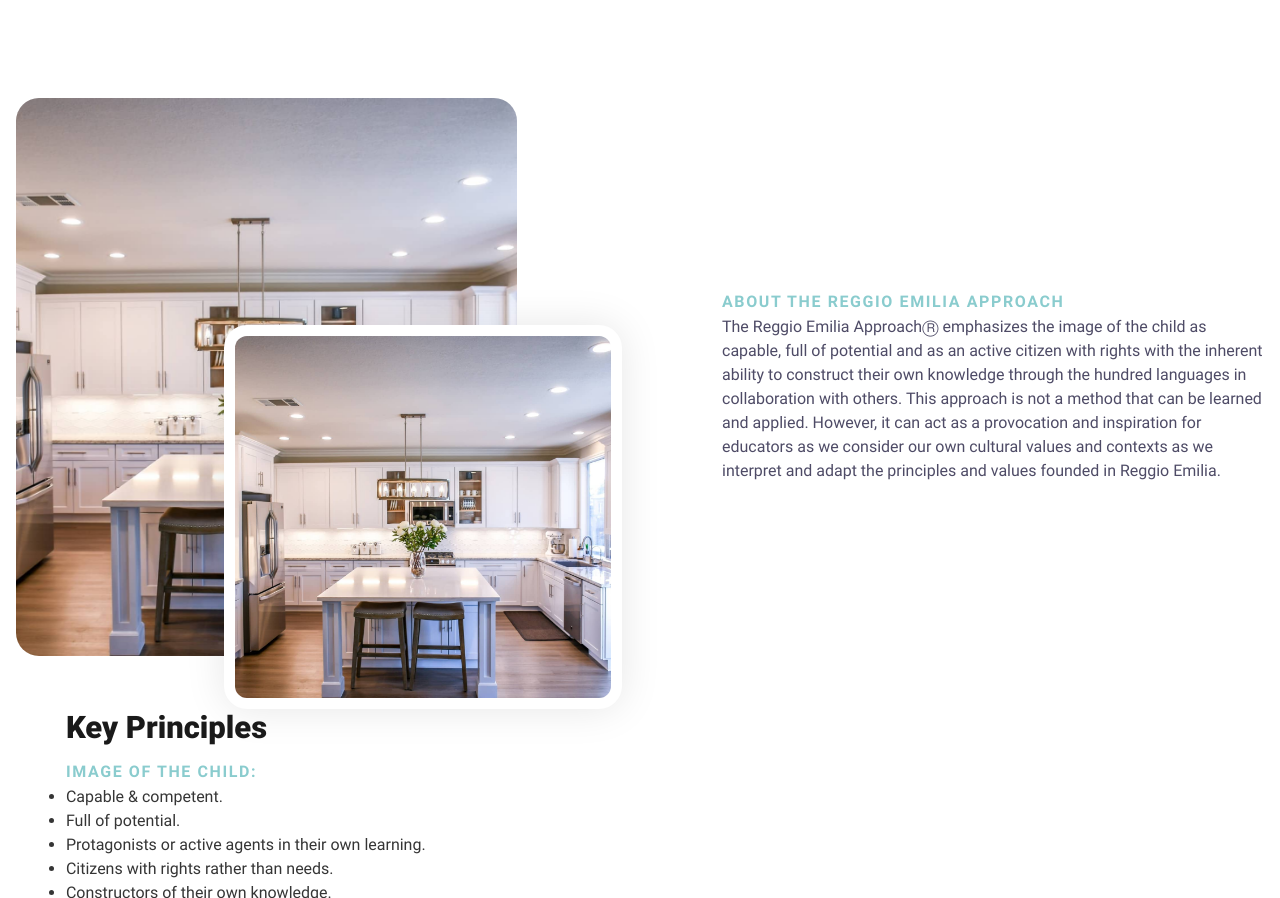
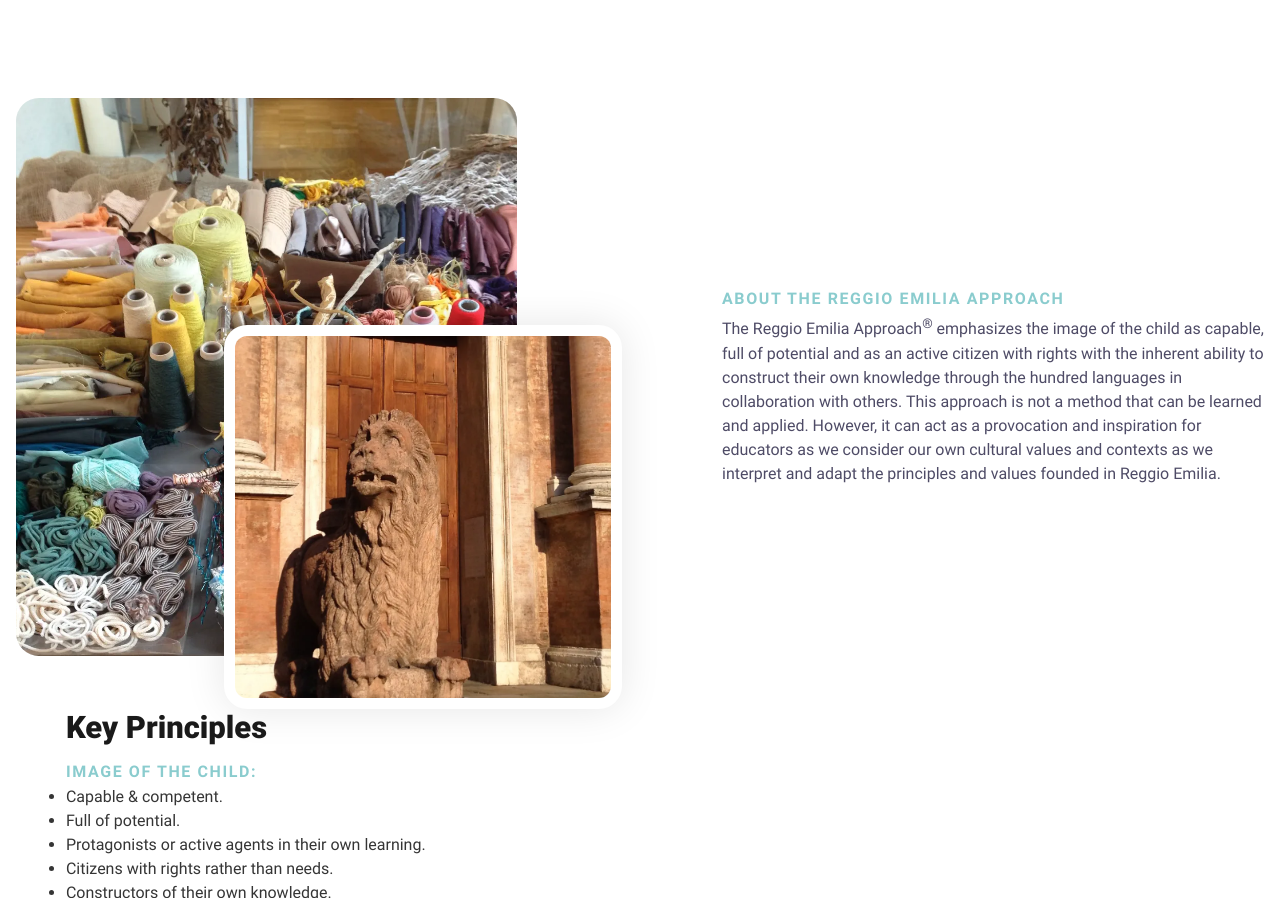
Before and after one commit to ioryn/crna, an Eleventy site: page src/content/pages/reggio.html in a window 1280 px wide. Shown: the part 322-1220 px from the top of the page. Built offline with nearby package versions, Linux system fonts and the light colour scheme; Eleventy itself is replaced by a stand-in of ours; files that its build step writes are made by us from their sources.

Commit message:
Minor changes
Minor stuff like images and test for auth.

```diff
--- a/src/admin/config.yml
+++ b/src/admin/config.yml
@@ -1,5 +1,6 @@
 backend:
   name: git-gateway
+  repo: ioryn/calgaryreggio
   branch: main
 
 local_backend: true
--- a/src/content/pages/reggio.html
+++ b/src/content/pages/reggio.html
@@ -37,21 +37,21 @@ eleventyNavigation:
             <!-- Left Image Section -->
             <div class="cs-left">
                 <picture class="cs-picture cs-picture1">
-                    <source media="(max-width: 600px)" srcset="/assets/images/cabinets2-m.jpg">
-                    <source media="(min-width: 601px)" srcset="/assets/images/cabinets2.jpg">
-                    <img aria-hidden="true" decoding="async" src="/assets/images/cabinets2.jpg" alt="cabinets" loading="lazy" width="400" height="563">
+                    <source media="(max-width: 600px)" srcset="/assets/images/rc-bg.webp">
+                    <source media="(min-width: 601px)" srcset="/assets/images/rc-bg.webp">
+                    <img aria-hidden="true" decoding="async" src="/assets/images/rc-bg.webp" alt="cabinets" loading="lazy" width="400" height="563">
                 </picture>
                 <picture class="cs-picture cs-picture2">
-                    <source media="(max-width: 600px)" srcset="/assets/images/cabinets2-m.jpg">
-                    <source media="(min-width: 601px)" srcset="/assets/images/cabinets2.jpg">
-                    <img aria-hidden="true" decoding="async" src="/assets/images/cabinets2.jpg" alt="cabinets" loading="lazy" width="400" height="563">
+                    <source media="(max-width: 600px)" srcset="/assets/images/reggio-fg.webp">
+                    <source media="(min-width: 601px)" srcset="/assets/images/reggio-fg.webp">
+                    <img aria-hidden="true" decoding="async" src="/assets/images/reggio-fg.webp" alt="cabinets" loading="lazy" width="400" height="563">
                 </picture>
             </div>
             <!-- Right Content Section-->
             <div class="cs-right">
                 <span class="cs-topper">About the Reggio Emilia Approach</span>
                 <p class="cs-text">
-                    The Reggio Emilia ApproachⓇ emphasizes the image of the child as capable, full of potential and as an active citizen with rights with the inherent ability to construct their own knowledge through the hundred languages in collaboration with others. This approach is not a method that can be learned and applied. However, it can act as a provocation and inspiration for educators as we consider our own cultural values and contexts as we interpret and adapt the principles and values founded in Reggio Emilia.
+                    The Reggio Emilia Approach<sup>&reg;</sup> emphasizes the image of the child as capable, full of potential and as an active citizen with rights with the inherent ability to construct their own knowledge through the hundred languages in collaboration with others. This approach is not a method that can be learned and applied. However, it can act as a provocation and inspiration for educators as we consider our own cultural values and contexts as we interpret and adapt the principles and values founded in Reggio Emilia.
                 </p>
             </div>
         </div>
```
